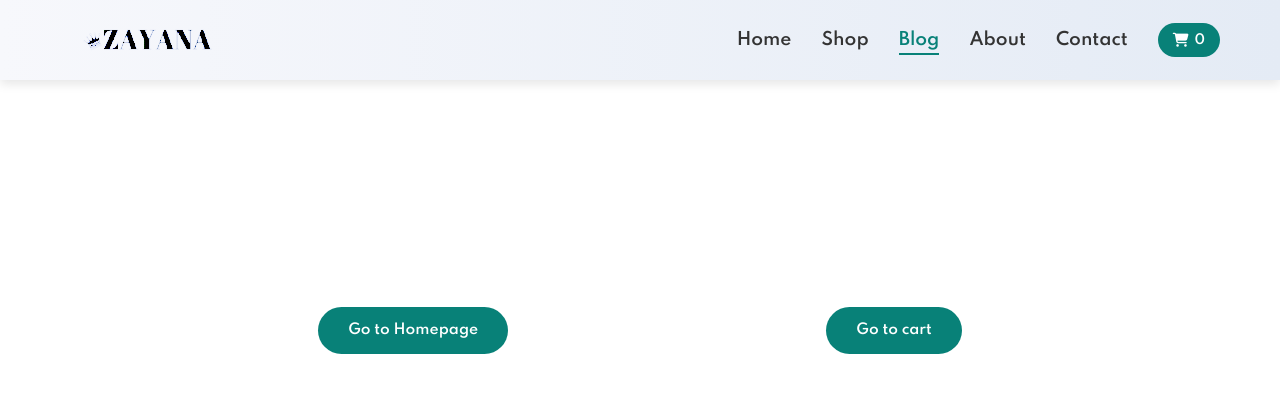
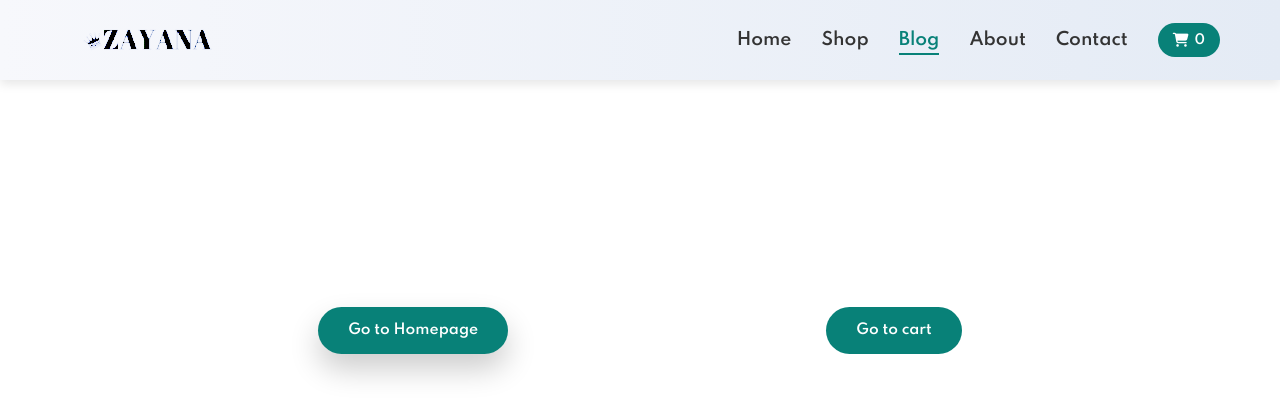
Before and after one commit to affamd109/zayana-ecomm, a website built with Vite: page blog.html in a window 1280 px wide. In both pictures the pointer is over the button "Go to Homepage". Built offline with nearby package versions, Linux system fonts and the light colour scheme.

Commit message:
boxShadow

```diff
--- a/src/style.css
+++ b/src/style.css
@@ -1100,4 +1100,11 @@ footer .copyright{
   white-space: nowrap;
  border-radius: 2rem;
 
+
 }
+
+.two-buttons button:hover{
+
+  box-shadow: 0px 15px 30px rgba(0, 0, 0, 0.2);
+
+}
```
